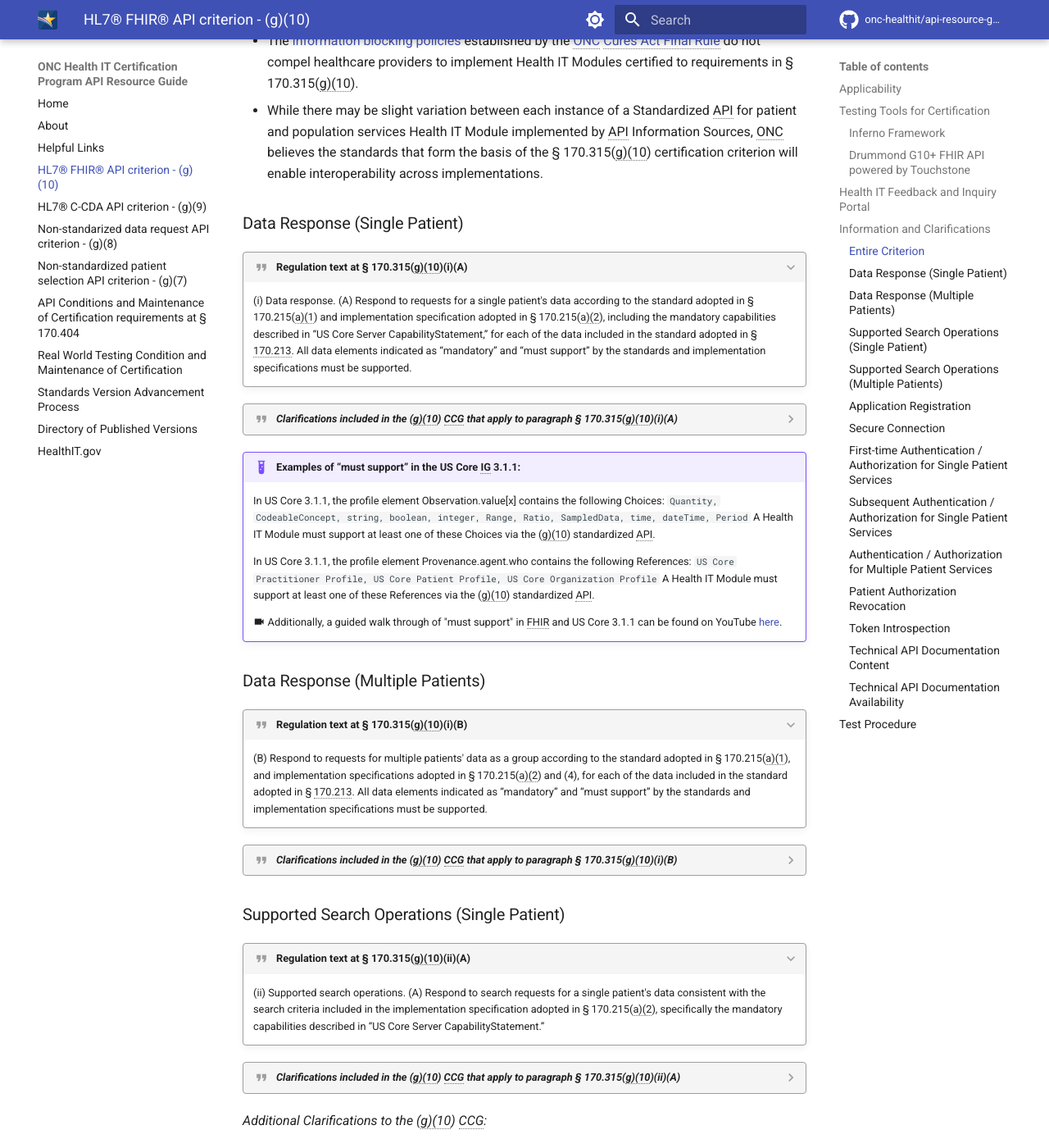
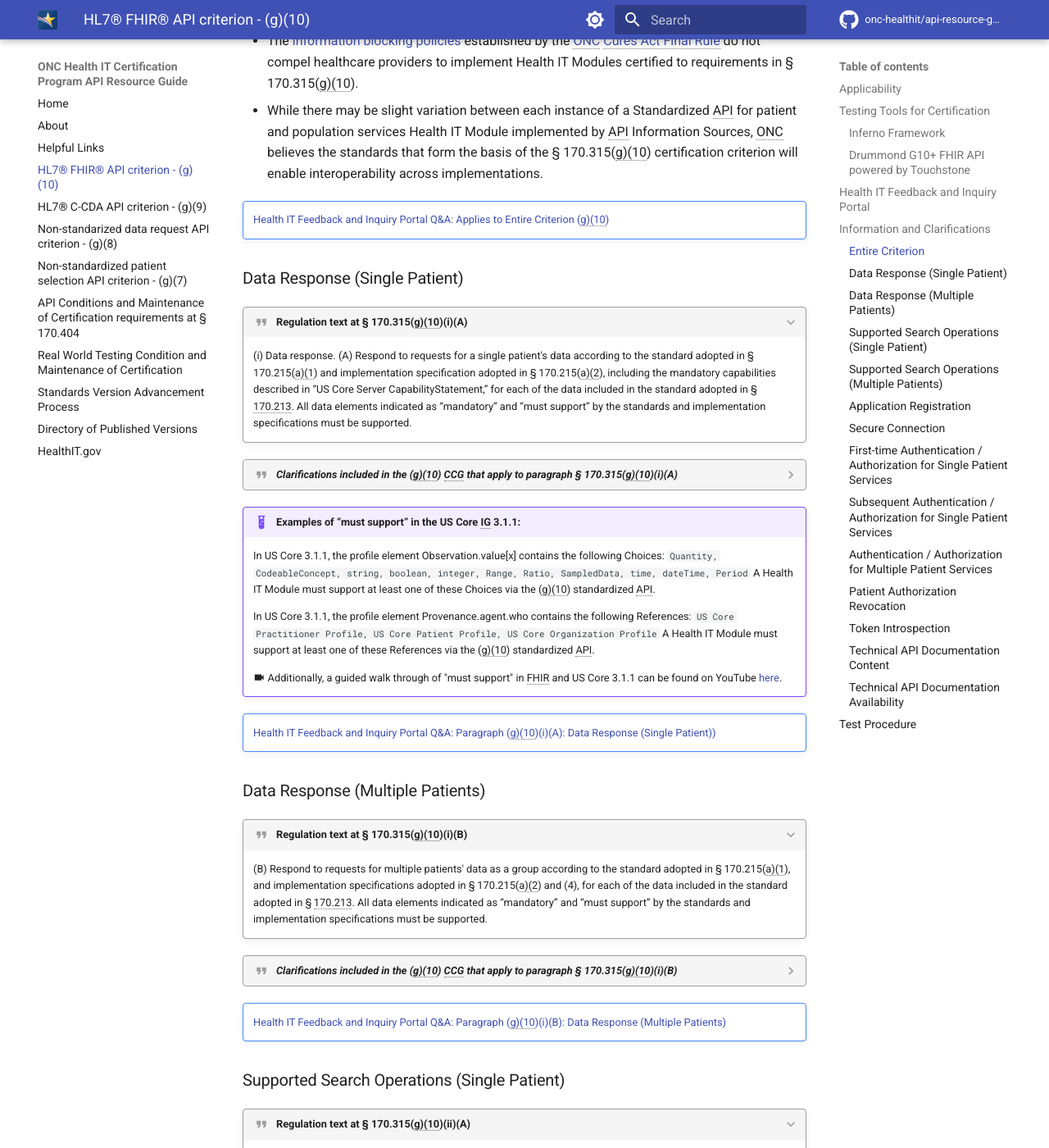
Before and after one commit to onc-healthit/api-resource-guide, an MkDocs documentation site: the page built from docs/g10-criterion.md, in a window 1280 px wide and 1400 px high, scrolled down 2161 px. Shown: the whole window at 82% size. Built offline with MkDocs 1.6.1 and Material for MkDocs 9.7.7, drawn with Linux system fonts in a browser that asks for light colours; comment, search, counter and statistics services are not loaded; the version menu is left out; some of the changed text lies outside the part shown.

Commit message:
linking to corresponding inquiry sections

```diff
--- a/docs/g10-criterion.md
+++ b/docs/g10-criterion.md
@@ -97,6 +97,9 @@
 § 170.315(g)(10).
 - While there may be slight variation between each instance of a Standardized API for patient and population services Health IT Module implemented by API Information Sources, ONC believes the standards that form the basis of the § 170.315(g)(10) certification criterion will enable interoperability across implementations.
 
+!!! note ""
+	[Health IT Feedback and Inquiry Portal Q&A: Applies to Entire Criterion (g)(10)](inquiry-portal/g10-inquiries.md#applies-to-entire-criterion)
+
 ### Data Response (Single Patient)
 ???+ quote "**Regulation text at § 170.315(g)(10)(i)(A)**"
     (i) Data response. (A) Respond to requests for a single patient's data according to the standard adopted in § 170.215(a)(1) and implementation specification adopted in § 170.215(a)(2), including the mandatory capabilities described in “US Core Server CapabilityStatement,” for each of the data included in the standard adopted in § 170.213. All data elements indicated as “mandatory” and “must support” by the standards and implementation specifications must be supported.
@@ -139,6 +142,9 @@
 
 	:material-video: Additionally, a guided walk through of "must support" in FHIR and US Core 3.1.1 can be found on YouTube <a target = "_blank" href = "https://youtu.be/CRsR4pViS4c">here</a>.
 
+!!! note ""
+	[Health IT Feedback and Inquiry Portal Q&A: Paragraph (g)(10)(i)(A): Data Response (Single Patient))](inquiry-portal/g10-inquiries.md#paragraph-g10ia-data-response-single-patient)
+
 ### Data Response (Multiple Patients)
 ???+ quote "**Regulation text at § 170.315(g)(10)(i)(B)**"
     (B) Respond to requests for multiple patients' data as a group according to the standard adopted in § 170.215(a)(1), and implementation specifications adopted in § 170.215(a)(2) and (4), for each of the data included in the standard adopted in § 170.213. All data elements indicated as “mandatory” and “must support” by the standards and implementation specifications must be supported.
@@ -159,6 +165,8 @@
 	* Health IT Modules must demonstrate support for “Location” FHIR® resources by providing this resource as part of the multiple patient services response, or by including it as a contained resource as part of the multiple patient services response.
 	* Health IT Modules must support provenance according to the “Basic Provenance Guidance” section of the US Core IG.
 
+!!! note ""
+	[Health IT Feedback and Inquiry Portal Q&A: Paragraph (g)(10)(i)(B): Data Response (Multiple Patients)](inquiry-portal/g10-inquiries.md#paragraph-g10ib-data-response-multiple-patients)
 
 ### Supported Search Operations (Single Patient)
 ???+ quote "**Regulation text at § 170.315(g)(10)(ii)(A)**"
@@ -240,6 +248,9 @@
 - The requirement that health IT developers must enable an application to register with the § 170.315(g)(10)-certified Health IT Module’s authorization server only applies for the purposes of demonstrating technical conformance to the finalized certification criterion and API Condition and Maintenance of Certification requirements. The practices by all parties (including implementers of Health IT Modules) other than developers of Certified Health IT Modules are not in scope for this certification criterion nor the associated Condition and Maintenance of Certification requirements.
 - Any practices associated with third-party application review or “vetting” by implementers must not violate the <a target = "_blank" href = "https://www.ecfr.gov/cgi-bin/text-idx?SID=034c12732e5cb9328303ecdf94ecde87&mc=true&tpl=/ecfrbrowse/Title45/45cfr171_main_02.tpl">information blocking provisions</a> established in the <a target = "_blank" href = "https://www.federalregister.gov/d/2020-07419/p-1665">ONC Cures Act Final Rule</a>.
 
+!!! note ""
+	[Health IT Feedback and Inquiry Portal Q&A: Paragraph (g)(10)(iii): Application Registration](inquiry-portal/g10-inquiries.md#paragraph-g10iii-application-registration)
+
 ### Secure Connection
 ???+ quote "**Regulation text at § 170.315(g)(10)(iv)(A)**"
     (iv) Secure connection. (A) Establish a secure and trusted connection with an application that requests data for patient and user scopes in accordance with the implementation specifications adopted in § 170.215(a)(2) and (3).
@@ -257,6 +268,9 @@
 
 	* TLS version 1.2 or above must be enforced for the appropriate connections.
 	* Health IT developers are encouraged but not required to follow [TLS Best Current Practice (BCP 195)](https://www.rfc-editor.org/info/bcp195) for TLS version enforcement, referenced in [section 6.1.0.3 of the HL7 4.0.1 Fast Healthcare Interoperability Resources Specification (FHIR) Release 4, October 30, 2019](http://hl7.org/fhir/R4/security.html#http), which recommends TLS 1.2 or above to be used for all production data exchange and limits support for lower versions of TLS. To meet ONC Certification requirements, Health IT developers must document how the Health IT Module enforces TLS version 1.2 or above to meet the API documentation requirements at § 170.315(g)(10)(viii) and API Transparency Conditions at 45 CFR 170.404(a)(2).
+
+!!! note ""
+	[Health IT Feedback and Inquiry Portal Q&A: Paragraph (g)(10)(iv): Secure Connection](inquiry-portal/g10-inquiries.md#paragraph-g10iv-secure-connection)
 
 ### First-time Authentication / Authorization for Single Patient Services
 ???+ quote "**Regulation text at § 170.315(g)(10)(V)(A)(1)**"
@@ -344,6 +358,9 @@
 	1. <a target = "_blank" href = "https://youtu.be/lFolfRSVWJE">SMART App Client Authorization Part 2</a> - Indepth look at the code used for Client Authorization in Part 1.
 
 	Video downloads and PowerPoint slides can be found here: <a target = "_blank" href = "https://github.com/onc-healthit/oauth-samples">oauth-samples</a>
+
+!!! note ""
+	[Health IT Feedback and Inquiry Portal Q&A: Paragraph (g)(10)(v)(A)(1): First Time Authentication / Authorization for Single Patients](inquiry-portal/g10-inquiries.md#paragraph-g10va1-first-time-authentication-authorization-for-single-patients)
 
 ### Subsequent Authentication / Authorization for Single Patient Services
 ???+ quote "**Regulation text at § 170.315(g)(10)(V)(A)(2)**"
@@ -436,6 +453,9 @@
 
 	It is critical that server developers follow the HL7 guidance on  <a target = "_blank" href = "https://confluence.hl7.org/display/FHIRI/Capability+URLs+for+Download+Links">Capability URLs for Download Links</a> when choosing to generate output manifests with `requiresAccessToken = false`.
 
+!!! note ""
+	[Health IT Feedback and Inquiry Portal Q&A: Paragraph (g)(10)(v)(B): Authentication / Authorization for Multiple Patient Services](inquiry-portal/g10-inquiries.md#paragraph-g10vb-authentication-authorization-for-multiple-patient-services)
+
 ### Patient Authorization Revocation
 ???+ quote "**Regulation text at § 170.315(g)(10)(vi)**"
     (vi) Patient authorization revocation. A Health IT Module's authorization server must be able to revoke an authorized application's access at a patient's direction.
@@ -454,6 +474,9 @@
 	* This is a functional requirement to allow health IT developers the ability to implement it in a way that best suits their existing infrastructure and allows for innovative models for authorization revocation to develop.
 	* Patients are expected to have the ability to revoke an authorized application’s access to their EHI at any time.
 	* For authorization revocation, Health IT Modules presented for certification are permitted to allow short-lived access tokens to expire in lieu of immediate access token revocation. ONC recommends health IT developers limit the lifetime of access tokens to one hour or less as recommended in the standard adopted at § 170.215(a)(3). For purposes of testing and certification, Health IT Modules will be tested for patient authorization revocation occurring within one hour of the request.
+
+!!! note ""
+	[Health IT Feedback and Inquiry Portal Q&A: Paragraph (g)(10)(vi): Patient Auhtorization Revocation](inquiry-portal/g10-inquiries.md#paragraph-g10vi-patient-auhtorization-revocation)
 
 ### Token Introspection
 ???+ quote "**Regulation text at § 170.315(g)(10)(vii)**"
```
Also changed, not shown: docs/404-conditions-maintenance.md (+6 -0 lines).
